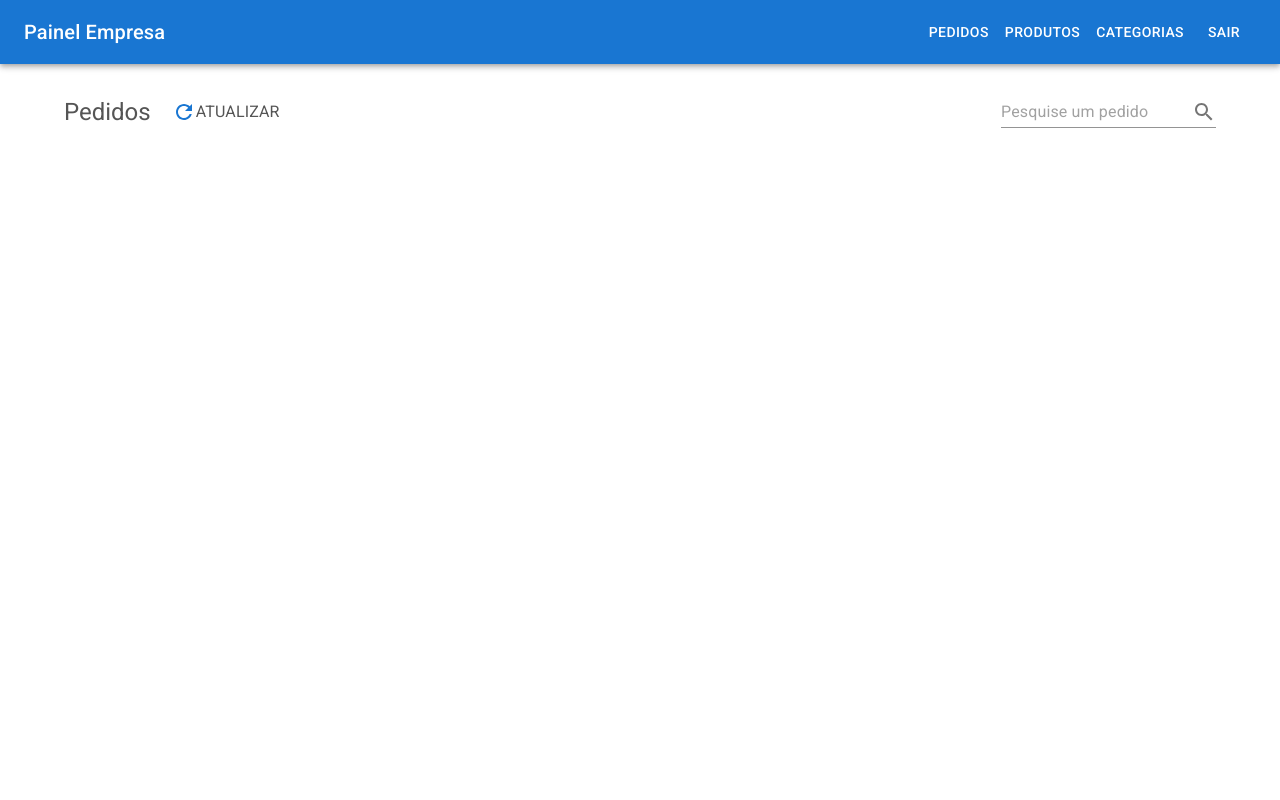
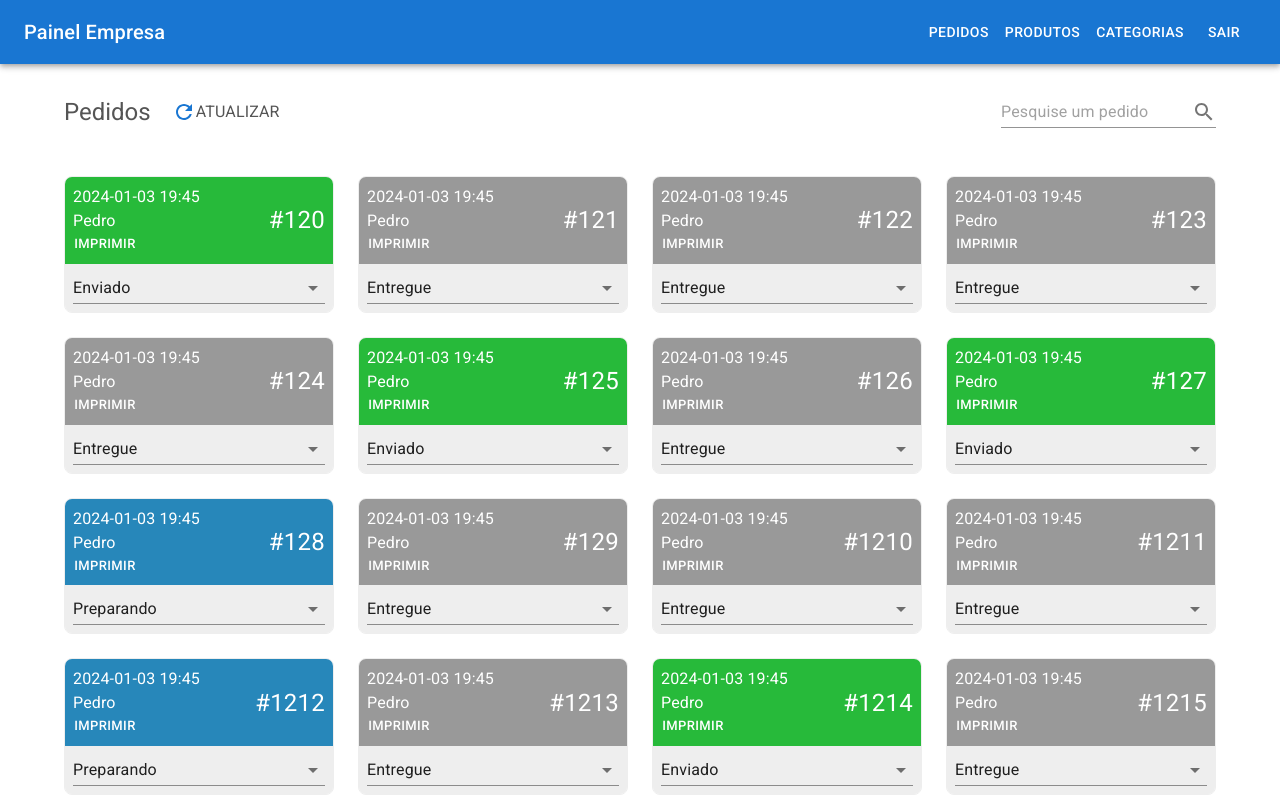
Before and after one commit to zumpchiat/tab-painel, a Next.js app: page /pedidos in a window 1280 px wide. Shown: the top 800 px of the page. Built offline with nearby package versions, Linux system fonts and the light colour scheme.

Commit message:
add item in page pedidos

```diff
--- a/src/app/(inside)/pedidos/page.tsx
+++ b/src/app/(inside)/pedidos/page.tsx
@@ -1,6 +1,10 @@
 "use client";
 
-import { Grade, Refresh, Search } from "@mui/icons-material";
+import { OrderItem } from "@/components/OrderItem";
+import { changeOrderStatus, getOrders } from "@/libs/api";
+import { Order } from "@/types/Order";
+import { OrderStatus } from "@/types/OrderStatus";
+import { Refresh, Search } from "@mui/icons-material";
 import {
   Box,
   Button,
@@ -11,17 +15,37 @@ import {
   TextField,
   Typography,
 } from "@mui/material";
-import { useState } from "react";
+import { useState, useEffect } from "react";
 
 export default function Page() {
   const [searchInput, setSearchInput] = useState("");
   const [loading, setLoading] = useState(false);
+  const [orders, setOrders] = useState<Order[]>([]);
+
+  const getOrdersPage = async () => {
+    setSearchInput("");
+    setOrders([]);
+
+    setLoading(true);
+    const ordersList: Order[] = await getOrders();
+    setOrders(ordersList);
+    setLoading(false);
+  };
 
   const handleSearchInput = () => {
     //  setSearchInput(e.target.value);
   };
 
+  const handleStatusChange = async (id: number, newStatus: OrderStatus) => {
+    await changeOrderStatus(id, newStatus);
+    getOrdersPage();
+  };
+
   const handleSearchKey = () => {};
+
+  useEffect(() => {
+    getOrdersPage();
+  }, []);
 
   return (
     <>
@@ -38,6 +62,7 @@ export default function Page() {
             {loading && <CircularProgress size={24} />}
             {!loading && (
               <Button
+                onClick={getOrdersPage}
                 size="small"
                 sx={{ justifyContent: { xs: "flex-start", md: "center" } }}
               >
@@ -91,6 +116,12 @@ export default function Page() {
               </Grid>
             </>
           )}
+          {!loading &&
+            orders.map((item, index) => (
+              <Grid key={index} item xs={1}>
+                <OrderItem item={item} onChangeStatus={handleStatusChange} />
+              </Grid>
+            ))}
         </Grid>
       </Box>
     </>
--- /dev/null
+++ b/src/components/OrderItem.tsx
@@ -0,0 +1,80 @@
+import { Order } from "@/types/Order";
+import { OrderStatus } from "@/types/OrderStatus";
+import {
+  Box,
+  Button,
+  MenuItem,
+  Select,
+  SelectChangeEvent,
+  Typography,
+} from "@mui/material";
+
+//export default function OrderItem(props: Order) {
+// return <Box> {props.username}</Box>;
+//}
+
+type Props = {
+  item: Order;
+  onChangeStatus: (id: number, newStatus: OrderStatus) => void;
+};
+
+export const OrderItem = ({ item, onChangeStatus }: Props) => {
+  const getStatusBackgraound = (status: OrderStatus) => {
+    const statuses = {
+      preparing: "#2787ba",
+      sent: "#27BA3A",
+      delivered: "#999999",
+    };
+    return statuses[status];
+  };
+
+  const handleStatusChange = (event: SelectChangeEvent) => {
+    onChangeStatus(item.id, event.target.value as OrderStatus);
+  };
+
+  return (
+    <Box
+      sx={{
+        border: "1px solid #EEE",
+        color: "#FFF",
+        borderRadius: 2,
+        overflow: "hidden",
+      }}
+    >
+      <Box
+        sx={{
+          display: "flex",
+          justifyContent: "space-between",
+          alignItems: "center",
+          p: 1,
+          backgroundColor: getStatusBackgraound(item.status),
+        }}
+      >
+        <Box>
+          <Typography component={"p"}> {item.orderDate}</Typography>
+          <Typography component={"p"}> {item.username}</Typography>
+          <Button size="small" sx={{ color: "#FFF", p: 0 }}>
+            Imprimir{" "}
+          </Button>
+        </Box>
+        <Box>
+          <Typography sx={{ fontSize: 24 }} component="p">
+            #{item.id}
+          </Typography>
+        </Box>
+      </Box>
+      <Box sx={{ p: 1, backgroundColor: "#EEE" }}>
+        <Select
+          variant="standard"
+          value={item.status}
+          fullWidth
+          onChange={handleStatusChange}
+        >
+          <MenuItem value="preparing">Preparando</MenuItem>
+          <MenuItem value="sent">Enviado</MenuItem>
+          <MenuItem value="delivered">Entregue</MenuItem>
+        </Select>
+      </Box>
+    </Box>
+  );
+};
--- a/src/libs/api.ts
+++ b/src/libs/api.ts
@@ -1,5 +1,18 @@
 import { Order } from "@/types/Order";
-import { resolve } from "path";
+import { OrderStatus } from "@/types/OrderStatus";
+import { Product } from "@/types/Product";
+
+const tmpProduct: Product = {
+  id: 999,
+  image: "https://sachefmio.blob.core.windows.net/fotos/x-tudo-duplo-73523.jpg",
+  category: {
+    id: 88,
+    nome: "Burgers",
+  },
+  name: "X-TUDO-DUPLO",
+  price: 17.0,
+  description: "2 Carnes, 2 Ovos, Bacon, queijo, presunto, salsicha e molho",
+};
 
 export default async function api(
   email: string,
@@ -48,14 +61,48 @@ export async function confirmPassword(
   });
 }
 
-export async function getOrders(): Promise<{}> {
+export async function getOrders(): Promise<Order[]> {
   return new Promise((resolve) => {
     setTimeout(() => {
       const orders: Order[] = [];
-
+      const statuses: OrderStatus[] = ["preparing", "sent", "delivered"];
       // montar array de pedidos
+      for (let i = 0; i < 106; i++) {
+        orders.push({
+          id: parseInt("12" + i),
+          status: statuses[Math.floor(Math.random() * 3)],
+          orderDate: "2024-01-03 19:45",
+          userid: "1",
+          username: "Pedro",
+          shippingAddress: {
+            id: 99,
+            cep: "99999999",
+            address: "Rua Rio Branco",
+            number: "1200",
+            neighborhood: "Algun",
+            city: "Rio de Janeiro",
+            state: "RJ",
+            complement: "AP 334",
+          },
+          shippingPrice: 12,
+          paymentType: "card",
+          changeValue: 0,
+          cupom: "FFF12",
+          cupomDiscount: 2,
+          products: [
+            { qt: 2, product: tmpProduct },
+            { qt: 3, product: { ...tmpProduct, id: 777, name: "X-SALADA" } },
+          ],
+          subtotal: 99,
+          total: 120,
+        });
+      }
 
       resolve(orders);
-    }, 2000);
+    }, 5);
   });
 }
+
+export async function changeOrderStatus(id: number, newStatus: OrderStatus) {
+  return true;
+}
--- a/src/types/OrderStatus.ts
+++ b/src/types/OrderStatus.ts
@@ -1 +1 @@
-export type OrderStatus = "preparing" | "sent" | "deliverd";
+export type OrderStatus = "preparing" | "sent" | "delivered";
```
